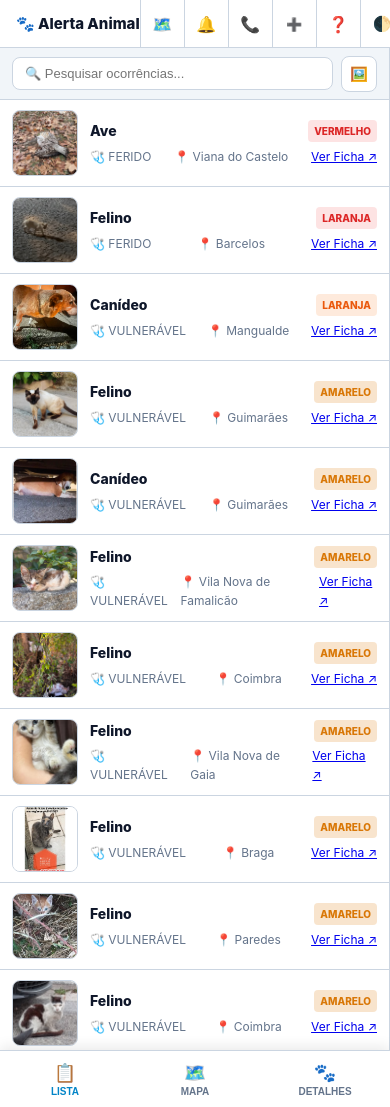
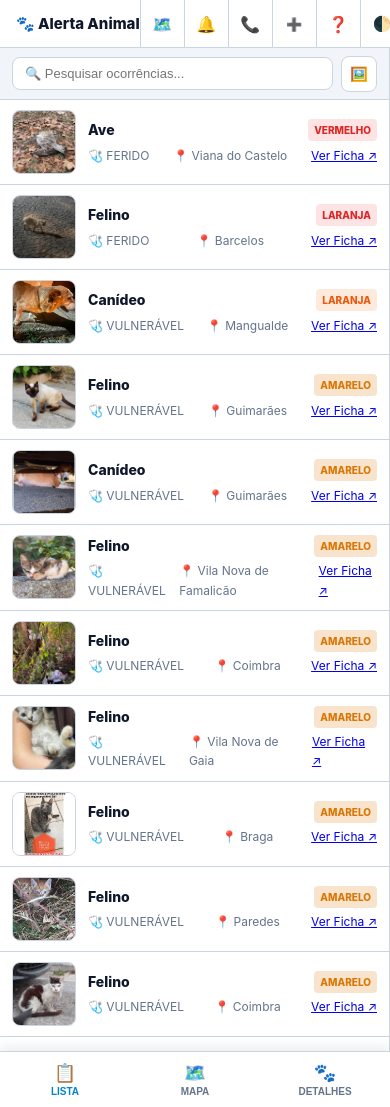
Before and after one commit to ajudaanimal/alerta, a Jekyll site: the page built from index.html, in a window 390 px wide. Built offline with Jekyll 4.4.1, drawn with Linux system fonts in a browser that asks for light colours.

Commit message:
Refactor CSS styles and enhance comments in index.html
Updated comments for clarity and improved CSS styles for mobile responsiveness. annotate functions, improve liquid loop guards, and handle responsive map resize

```diff
--- a/index.html
+++ b/index.html
@@ -12,9 +12,12 @@
 <script src="https://unpkg.com/topojson-client@3"></script>
 
 <!-- ========================================================== -->
-<!-- 2. CONSOLIDATED CSS STYLES                                 -->
+<!-- CONSOLIDATED CSS STYLES WITH MOBILE OVERFLOW & MINI-MAP    -->
 <!-- ========================================================== -->
 <style>
+  /* ==========================================================
+     1. COLOR VARIABLES & THEME TOKENS
+     ========================================================== */
   :root {
     --bg-main: #f8fafc;
     --card-bg: #ffffff;
@@ -37,6 +40,18 @@
     --box-bg: #1f2937;
   }
 
+  /* Universal Box Sizing & Mobile Horizontal Overflow Safeguard */
+  *, *::before, *::after {
+    box-sizing: border-box;
+  }
+
+  html, body {
+    max-width: 100vw !important;
+    overflow-x: hidden !important;
+    margin: 0;
+    padding: 0;
+  }
+
   .site-main-content {
     max-width: 100% !important;
     padding: 0 !important;
@@ -46,11 +61,14 @@
     flex-direction: column !important;
   }
 
-  /* Desktop 3-Column Layout Ratio: 30% Left List, 40% Center Map, 30% Right Ficha */
+  /* ==========================================================
+     2. DESKTOP 3-COLUMN LAYOUT RATIO
+     ========================================================== */
+  /* Left List: 30% | Center Map: 40% | Right Ficha: 30% */
   .app-layout-wrapper {
     display: grid;
     grid-template-columns: 30% 40% 30%;
-    height: calc(100vh - 60px);
+    height: calc(100vh - 48px);
     width: 100%;
     background: var(--bg-main);
     box-sizing: border-box;
@@ -135,7 +155,49 @@
     flex: 1;
   }
 
-  /* List Card Item */
+  /* ==========================================================
+     4. MINI-MAP BANNER CARD (MOBILE FIRST ITEM)
+     ========================================================== */
+  .mini-map-banner {
+    display: flex;
+    align-items: center;
+    justify-content: space-between;
+    background: var(--card-bg);
+    border: 1px solid var(--border-color);
+    border-radius: 10px;
+    padding: 12px 14px;
+    margin: 10px 10px 14px 10px;
+    cursor: pointer;
+    box-shadow: 0 2px 6px rgba(0, 0, 0, 0.04);
+    transition: background 0.15s ease, border-color 0.15s ease;
+  }
+
+  .mini-map-banner:active, .mini-map-banner:hover {
+    border-color: var(--primary-color);
+    background: var(--header-bg);
+  }
+
+  .mini-map-info {
+    display: flex;
+    align-items: center;
+    gap: 8px;
+    font-weight: 700;
+    font-size: 13px;
+    color: var(--text-main);
+  }
+
+  .mini-map-action {
+    font-size: 11px;
+    font-weight: 700;
+    color: var(--primary-color);
+    background: rgba(2, 132, 199, 0.1);
+    padding: 4px 8px;
+    border-radius: 12px;
+  }
+
+  /* ==========================================================
+     5. LIST ITEM CARDS & BADGES
+     ========================================================== */
   .map-card-item {
     display: flex;
     gap: 12px;
@@ -209,7 +271,7 @@
   .badge-azul { background: rgba(59, 130, 246, 0.15); color: #2563eb; }
   .badge-default { background: rgba(100, 116, 139, 0.15); color: #64748b; }
 
-  /* Gallery Mode */
+  /* Gallery Mode Grid */
   .map-list-wrapper.gallery-mode {
     display: grid !important;
     grid-template-columns: repeat(3, 1fr);
@@ -408,7 +474,9 @@
     font-size: 15px;
   }
 
-  /* Bottom Navigation Bar for Mobile */
+  /* ==========================================================
+     8. BOTTOM NAVIGATION BAR FOR MOBILE
+     ========================================================== */
   .app-bottom-nav {
     display: none;
     position: fixed;
@@ -458,15 +526,16 @@
   .image-lightbox-modal.active { display: flex; }
   .image-lightbox-modal img { max-width: 90%; max-height: 90%; object-fit: contain; }
 
-  /* ========================================================== */
-  /* MOBILE RESPONSIVE OVERRIDES (<= 992px)                      */
-  /* ========================================================== */
+  /* ==========================================================
+     9. MOBILE RESPONSIVE OVERRIDES (<= 992px)
+     ========================================================== */
   @media (max-width: 992px) {
     .app-layout-wrapper {
       display: block;
       position: relative;
-      height: calc(100dvh - 56px - env(safe-area-inset-bottom));
+      height: calc(100dvh - 48px - 56px - env(safe-area-inset-bottom));
       overflow: hidden;
+      width: 100vw !important;
     }
 
     .app-bottom-nav { display: flex !important; }
@@ -480,14 +549,18 @@
       display: none !important;
     }
 
+    /* Active Mobile View Tab Switching */
     .app-layout-wrapper.mobile-view-list .app-left-panel { display: flex !important; z-index: 1200; }
     .app-layout-wrapper.mobile-view-map .app-center-panel { display: flex !important; z-index: 1200; }
     .app-layout-wrapper.mobile-view-ficha .app-right-panel { display: flex !important; z-index: 1200; }
 
+    .map-list-wrapper {
+      padding-bottom: 70px !important;
+    }
+
     .map-preview-card { bottom: 20px; left: 12px; right: 12px; }
   }
 </style>
-
 <!-- ========================================================== -->
 <!-- 3. LIQUID DATA PROCESSING & HTML STRUCTURE                 -->
 <!-- ========================================================== -->
@@ -795,7 +891,7 @@
 
     const mapObj = itemsBySlug[slug];
     if (mapObj && mapInstance) {
-      var latLng = mapObj.marker.getLatLng();
+      const latLng = mapObj.marker.getLatLng();
       loadConcelhoBoundary(item.concelho);
       mapInstance.setView(latLng, 12, { animate: true });
     }
@@ -890,17 +989,17 @@
   }
 
   function criarMarcador(lat, lon, item) {
-    var emojiIcon = getSpeciesEmoji(item.especie);
-    var iconHtml = '<div class="species-pin" style="background-color: ' + item.color + ';">' + emojiIcon + '</div>';
+    const emojiIcon = getSpeciesEmoji(item.especie);
+    const iconHtml = '<div class="species-pin" style="background-color: ' + item.color + ';">' + emojiIcon + '</div>';
 
-    var customIcon = L.divIcon({
+    const customIcon = L.divIcon({
       className: '',
       html: iconHtml,
       iconSize: [28, 28],
       iconAnchor: [14, 14]
     });
 
-    var marker = L.marker([lat, lon], { icon: customIcon });
+    const marker = L.marker([lat, lon], { icon: customIcon });
 
     marker.on('click', function() {
       selectOccurrence(item.slug, true);
@@ -981,13 +1083,13 @@
     }
 
     document.querySelectorAll('.map-card-item').forEach(function(row) {
-      var rColor = row.getAttribute('data-color');
-      var rSpecies = row.getAttribute('data-species');
-      var tags = normalizeText(row.getAttribute('data-search-tags') || '');
+      const rColor = row.getAttribute('data-color');
+      const rSpecies = row.getAttribute('data-species');
+      const tags = normalizeText(row.getAttribute('data-search-tags') || '');
 
-      var matchesColor = (activeColorFilter === 'all' || rColor === activeColorFilter);
-      var matchesSpecies = (activeSpeciesFilter === 'all' || rSpecies === activeSpeciesFilter);
-      var matchesSearch = tags.includes(searchQuery);
+      const matchesColor = (activeColorFilter === 'all' || rColor === activeColorFilter);
+      const matchesSpecies = (activeSpeciesFilter === 'all' || rSpecies === activeSpeciesFilter);
+      const matchesSearch = tags.includes(searchQuery);
 
       row.style.display = (matchesColor && matchesSpecies && matchesSearch) ? "flex" : "none";
     });
```
Also changed, not shown: other parts of index.html (+58 -17 lines).
